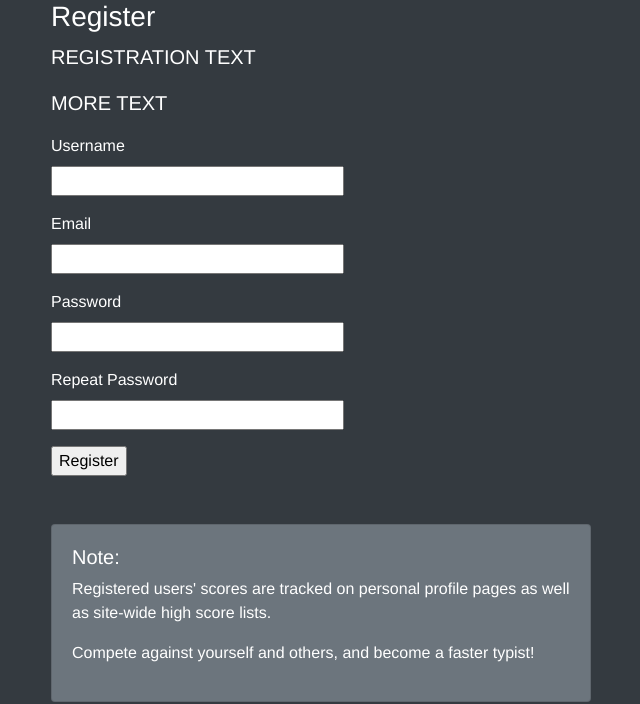
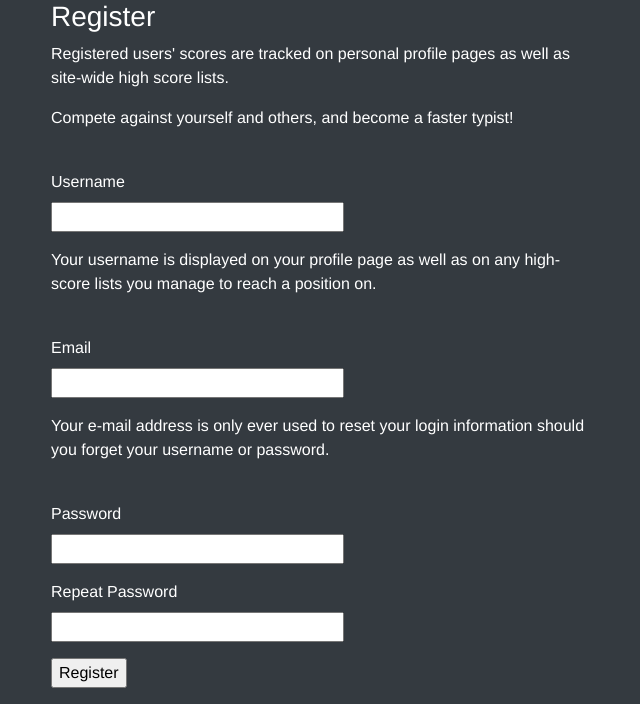
Before and after one commit to patrik-setterberg/type, a Flask app: page /register in a window 1280 px wide. Shown: the part 110-814 px from the top of the page, without its empty margins (319-959 px from the left). Run offline with Flask 2, Linux system fonts and the light colour scheme; some libraries are stand-ins or nearby versions.

Commit message:
Email - reset passwords and fixed edit_user

```diff
--- a/app/forms.py
+++ b/app/forms.py
@@ -1,3 +1,4 @@
+from flask import render_template, flash, redirect, url_for
 from flask_wtf import FlaskForm
 from wtforms import StringField, PasswordField, BooleanField, SubmitField
 from wtforms.validators import DataRequired, Email, EqualTo
@@ -12,9 +13,12 @@ class LoginForm(FlaskForm):
 
 
 class RegistrationForm(FlaskForm):
-    username = StringField('Username', validators=[DataRequired()])
-    email = StringField('Email', validators=[DataRequired(), Email()])
-    password = PasswordField('Password', validators=[DataRequired()])
+    username = StringField('Username', validators=[DataRequired(),
+                           Length(min=3, max=20)])
+    email = StringField('Email', validators=[DataRequired(), Email(),
+                        Length(min=5, max=50)])
+    password = PasswordField('Password', validators=[DataRequired(),
+                             Length(min=6, max=50)])
     password2 = PasswordField('Repeat Password', validators=[
                               DataRequired(), EqualTo('password')])
     submit = SubmitField('Register')
@@ -31,8 +35,9 @@ class RegistrationForm(FlaskForm):
 
 
 class EditUsernameForm(FlaskForm):
-    username = StringField('Change Username')
-    submit = SubmitField('Submit')
+    username = StringField('Change Username', validators=[DataRequired(),
+                           Length(min=3, max=20)])
+    submit_username = SubmitField('Submit')
 
     def __init__(self, original_username, *args, **kwargs):
         super(EditUsernameForm, self).__init__(*args, **kwargs)
@@ -42,13 +47,13 @@ class EditUsernameForm(FlaskForm):
         if username.data != self.original_username:
             user = User.query.filter_by(username=self.username.data).first()
             if user is not None:
-                flash('Please use a different username.')
-                return redirect(url_for('edit_user'))
+                raise ValidationError('Please use a different username.')
 
 
 class EditEmailForm(FlaskForm):
-    email = StringField('Change E-Mail Address', validators=[DataRequired(), Email()])
-    submit = SubmitField('Submit')
+    email = StringField('Change E-Mail Address', validators=[DataRequired(),
+                        Email(), Length(min=5, max=50)])
+    submit_email = SubmitField('Submit')
 
     def __init__(self, original_email, *args, **kwargs):
         super(EditEmailForm, self).__init__(*args, **kwargs)
@@ -58,11 +63,26 @@ class EditEmailForm(FlaskForm):
         if email.data != self.original_email:
             mail = User.query.filter_by(email=self.email.data).first()
             if mail is not None:
-                flash('Please choose a different e-mail address.')
-                return redirect(url_for('edit_user'))
+                raise ValidationError('Please choose a different e-mail address.')
+
 
 
 class EditPasswordForm(FlaskForm):
-    password = PasswordField('Change Password')
-    password2 = PasswordField('Repeat Password')
-    submit = SubmitField('Submit')
+    password = PasswordField('Change Password', validators=[DataRequired(),
+                             Length(min=6, max=50)])
+    password2 = PasswordField('Repeat Password', validators=[
+                              DataRequired(), EqualTo('password')])
+    submit_password = SubmitField('Submit')
+
+
+class ResetPasswordRequestForm(FlaskForm):
+    email = StringField('Email', validators=[DataRequired(), Email()])
+    submit = SubmitField('Request Password Reset')
+
+
+class ResetPasswordForm(FlaskForm):
+    password = PasswordField('Password', validators=[DataRequired(),
+                             Length(min=6, max=50)])
+    password2 = PasswordField('Repeat Password', validators=[
+                              DataRequired(), EqualTo('password')])
+    submit = SubmitField('Request Password Reset')
--- a/app/routes.py
+++ b/app/routes.py
@@ -2,11 +2,13 @@ from flask import render_template, flash, redirect, request, url_for
 from flask_login import current_user, login_user, logout_user, login_required
 from app import app, db
 from app.models import User
-from app.forms import LoginForm, RegistrationForm
+from app.forms import LoginForm, RegistrationForm, ResetPasswordRequestForm
 from app.forms import EditEmailForm, EditPasswordForm, EditUsernameForm
+from app.forms import ResetPasswordForm
 from datetime import datetime
 from werkzeug.urls import url_parse
 from werkzeug.security import generate_password_hash
+from app.email import send_password_reset_email
 
 
 # Home
@@ -94,44 +96,72 @@ def edit_user():
     mail_form = EditEmailForm(current_user.email)
     pass_form = EditPasswordForm()
 
-    # Change username
-    if user_form.validate_on_submit():
-        if len(user_form.username.data) < 3 or len(user_form.username.data) > 20:
-            flash('Username must be between 3 and 20 characters.')
-            return redirect(url_for('edit_user'))
-        current_user.username = user_form.username.data
-        db.session.commit()
-        flash('Username updated successfully!')
-        return redirect(url_for('edit_user'))
-    # Change email
-    elif mail_form.validate_on_submit():
-        # NEED EMAIL FORMAT VALIDATION
-        # A LITTLE BIT OF REGEXP MAYBE.
-        # IF NOT alpha @ alphas . alphas
-        current_user.email = mail_form.email.data
-        db.session.commit()
-        flash('Email updated successfully!')
-        return redirect(url_for('edit_user'))
-    # Change password
-    elif pass_form.validate_on_submit():
-        if len(pass_form.password.data) < 5 or len(pass_form.password.data) > 40:
-            flash('password must be between 5 and 40 characters.')
-            return redirect(url_for('edit_user'))
-        elif pass_form.password.data != pass_form.password2.data:
-            flash('Passwords do not match. Please try again.')
-            return redirect(url_for('edit_user'))
-        else:
+    if request.method == 'POST':
+
+        item = ''
+
+        # Change username
+        if user_form.submit_username.data and user_form.validate():
+            current_user.username = user_form.username.data
+            db.session.commit()
+            item = 'Username'
+
+        # Change email
+        elif mail_form.submit_email.data and mail_form.validate():
+            current_user.email = mail_form.email.data
+            db.session.commit()
+            item = 'Email'
+
+        # Change password
+        elif pass_form.submit_password.data and pass_form.validate():
             current_user.password_hash = generate_password_hash(pass_form.password.data)
             db.session.commit()
-            flash('Password changed successfully!')
-            return redirect(url_for('edit_user'))
-    elif request.method == 'GET':
-        user_form.username.data = current_user.username
-        mail_form.email.data = current_user.email
+            item = 'Password'
+
+        flash('{} updated successfully!'.format(item))
+        return redirect(url_for('edit_user'))
 
     return render_template('edit_user.html', title='Edit user details',
                            user_form=user_form, mail_form=mail_form,
                            pass_form=pass_form)
+
+
+@app.route('/reset_password_request', methods=['GET', 'POST'])
+def reset_password_request():
+    if current_user.is_authenticated:
+        return redirect(url_for('index'))
+
+    form = ResetPasswordRequestForm()
+
+    if form.validate_on_submit():
+        user = User.query.filter_by(email=form.email.data).first()
+        if user:
+            send_password_reset_email(user)
+        flash('Check your email for instructions to reset your password.')
+        return redirect(url_for('login'))
+
+    return render_template('reset_password_request.html',
+                           title='Reset Password', form=form)
+
+
+@app.route('/reset_password/<token>', methods=['GET', 'POST'])
+def reset_password(token):
+    if current_user.is_authenticated:
+        return redirect(url_for('index'))
+
+    user = User.verify_reset_password_token(token)
+    if not user:
+        return redirect(url_for('index'))
+
+    form = ResetPasswordForm()
+
+    if form.validate_on_submit():
+        user.set_password(form.password.data)
+        db.session.commit()
+        flash('Your password has been reset.')
+        return redirect(url_for('login'))
+
+    return render_template('reset_password.html', form=form)
 
 @app.before_request
 def before_request():
--- a/app/templates/404.html
+++ b/app/templates/404.html
@@ -1,6 +1,8 @@
 {% extends 'base.html' %}
 
 {% block content %}
+<div class="col-md-6 mx-auto">
     <h2>File not found</h2>
     <p>Click <a href="{{ url_for('index') }}">here</a> to go back to someplace nicer.</p>
+</div>
 {% endblock %}
--- a/app/templates/500.html
+++ b/app/templates/500.html
@@ -1,9 +1,11 @@
 {% extends 'base.html' %}
 
 {% block content %}
+<div class="col-md-6 mx-auto">
     <h2><i class="fa fa-bug"></i> Internal error</h2>
     <p>Error: <strong>500</strong>. An unexpected error has occurred.</p>
-    <p><em>As opposed to an expected error, of course.</em><p>
+    <p><em>As opposed to an expected error, of course.</em></p>
     <p>The administrator will be replaced by someone more competent. Immediately.</p>
     <p>Click <a href="{{ url_for('index') }}">here</a> to go back to someplace nicer.</p>
+</div>
 {% endblock %}
--- a/app/templates/base.html
+++ b/app/templates/base.html
@@ -33,12 +33,14 @@
         {% endif %}
         {% endwith %}
     </header>
+
+    {# NAVIGATION #}
     <div class="container">
         <div class="col-md-12">
             <nav class="navbar navbar-expand-lg navbar-dark">
                 <ul class="nav navbar-nav">
                     <li class="nav-item deff">
-                        <a class="nav-link" href="#">Home</a>
+                        <a class="nav-link" href="{{ url_for('index') }}">Home</a>
                     </li>
                     <li class="nav-item">
                         <a class="nav-link" href="#">Games</a>
@@ -47,23 +49,26 @@
                         <a class="nav-link" href="#">High Scores</a>
                     </li>
                 </ul>
+                <ul class="nav navbar-nav ml-auto">
                 {% if current_user.is_authenticated %}
-                <ul class="nav navbar-nav ml-auto">
+                    {% if current_user.username == 'admin' %}
                     <li class="nav-item">
-                        <a class="nav-link" href="#">Logout</a>
+                            <a class="nav-link" href="#">Admin</a>
+                        </li>
+                    {% endif %}
+                    <li class="nav-item">
+                        <a class="nav-link" href="{{ url_for('logout') }}">Logout</a>
                     </li>
-                </ul>
                 {% else %}
-                <ul class="nav navbar-nav ml-auto">
                     <li class="nav-item">
-                        <a class="nav-link" href="#">Login</a>
+                        <a class="nav-link" href="{{ url_for('login') }}">Login</a>
                     </li>
                     <li><span class="navbar-text">/</span></li>
                     <li class="nav-item">
-                        <a class="nav-link" href="#">Register</a>
+                        <a class="nav-link" href="{{ url_for('register') }}">Register</a>
                     </li>
+                {% endif %}
                 </ul>
-                {% endif %}
             </nav>
         </div>
     </div>
--- a/app/templates/edit_user.html
+++ b/app/templates/edit_user.html
@@ -18,7 +18,7 @@
                 <span style="color:red;">[{{ error }}]</span>
                 {% endfor %}
             </p>
-            <p>{{ user_form.submit() }}</p>
+            <p>{{ user_form.submit_username() }}</p>
         </form>
         <br>
         <h3>E-mail address</h3>
@@ -33,7 +33,7 @@
                 <span style="color:red;">[{{ error }}]</span>
                 {% endfor %}
             </p>
-            <p>{{ mail_form.submit() }}</p>
+            <p>{{ mail_form.submit_email() }}</p>
         </form>
         <br>
         <h3>Password</h3>
@@ -53,7 +53,7 @@
                 <span style="color:red;">[{{ error }}]</span>
                 {% endfor %}
             </p>
-            <p>{{ pass_form.submit() }}</p>
+            <p>{{ pass_form.submit_password() }}</p>
         </form>
     </div>
 {% endblock %}
--- a/app/templates/login.html
+++ b/app/templates/login.html
@@ -36,8 +36,7 @@
             <div class="col-md-12">
                 <div class="card card-body bg-secondary text-white">
                     <h5>Note:</h5>
-                    <p>Registered users' scores are tracked on personal profile pages as well as site-wide high score lists.</p>
-                    <p>Compete against yourself and others, and become a faster typist!</p>
+                    <p>Forgot your password? <a href="{{ url_for('reset_password_request') }}">Click here</a> to reset it.</p>
                 </div>
             </div>
         </div>
--- a/app/templates/register.html
+++ b/app/templates/register.html
@@ -4,12 +4,9 @@
 <div class="row">
     <div class="col-md-6 mx-auto">
         <h3>Register</h3>
-        <p class="lead">
-            REGISTRATION TEXT
-        </p>
-        <p class="lead">
-            MORE TEXT
-        </p>
+        <p>Registered users' scores are tracked on personal profile pages as well as site-wide high score lists.</p>
+        <p>Compete against yourself and others, and become a faster typist!</p>
+        <br>
 
         <form action="" method="POST">
             {{ form.hidden_tag() }}
@@ -20,6 +17,8 @@
                 <span style="color:red;">[{{ error }}]</span>
                 {% endfor %}
             </p>
+            <p>Your username is displayed on your profile page as well as on any high-score lists you manage to reach a position on.</p>
+            <br>
             <p>
                 {{ form.email.label }}<br>
                 {{ form.email(size=32) }}<br>
@@ -27,6 +26,8 @@
                 <span style="color:red;">[{{ error }}]</span>
                 {% endfor %}
             </p>
+            <p>Your e-mail address is only ever used to reset your login information should you forget your username or password.</p>
+            <br>
             <p>
                 {{ form.password.label }}<br>
                 {{ form.password(size=32) }}<br>
@@ -44,16 +45,6 @@
             <p>{{ form.submit() }}</p>
         </form>
 
-        <!-- Box info -->
-        <div class="row mt-5">
-            <div class="col-md-12">
-                <div class="card card-body bg-secondary text-white">
-                    <h5>Note:</h5>
-                    <p>Registered users' scores are tracked on personal profile pages as well as site-wide high score lists.</p>
-                    <p>Compete against yourself and others, and become a faster typist!</p>
-                </div>
-            </div>
-        </div>
     </div>
 </div>
 {% endblock %}
```
Also changed, not shown: app/__init__.py (+17 -15 lines), app/email.py (added, +27 -0 lines), app/models.py (+17 -1 lines), app/templates/email/reset_password.html (added, +9 -0 lines), app/templates/email/reset_password.txt (added, +11 -0 lines), app/templates/reset_password.html (added, +25 -0 lines), app/templates/reset_password_request.html (added, +18 -0 lines), config.py (+6 -6 lines).
